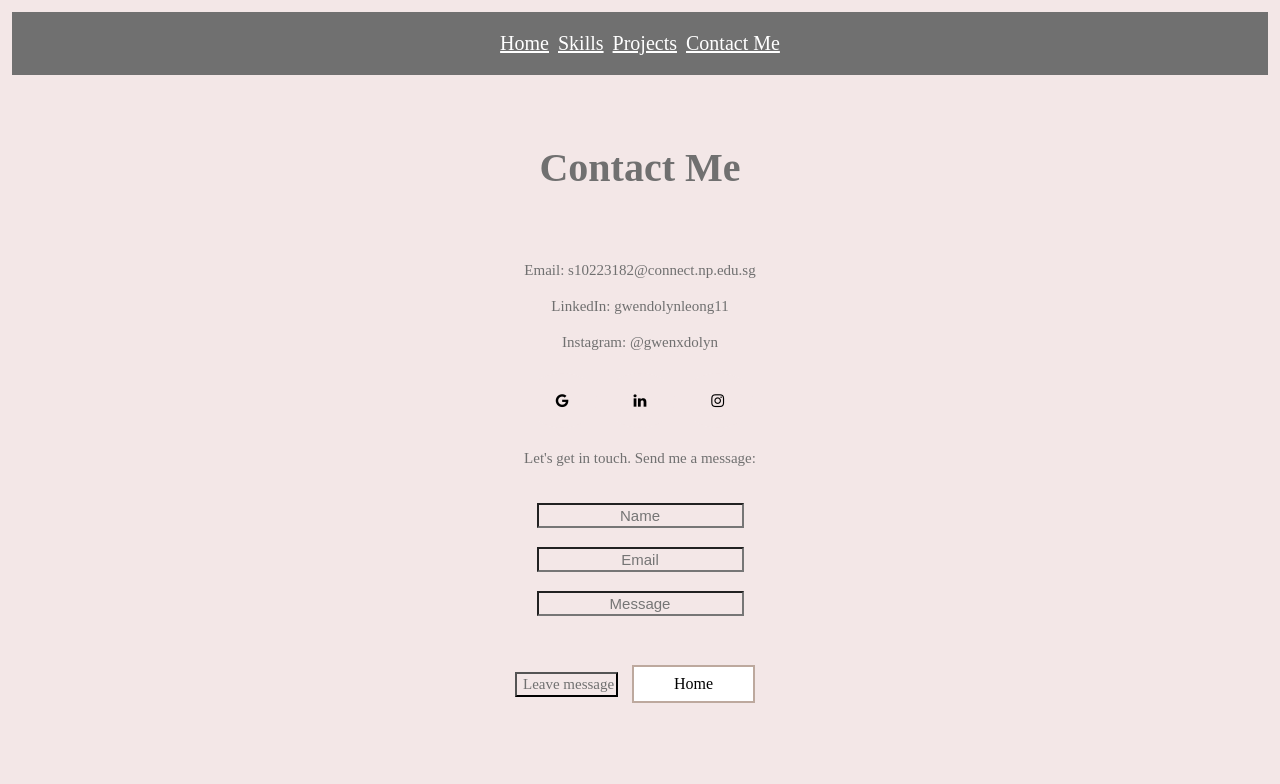
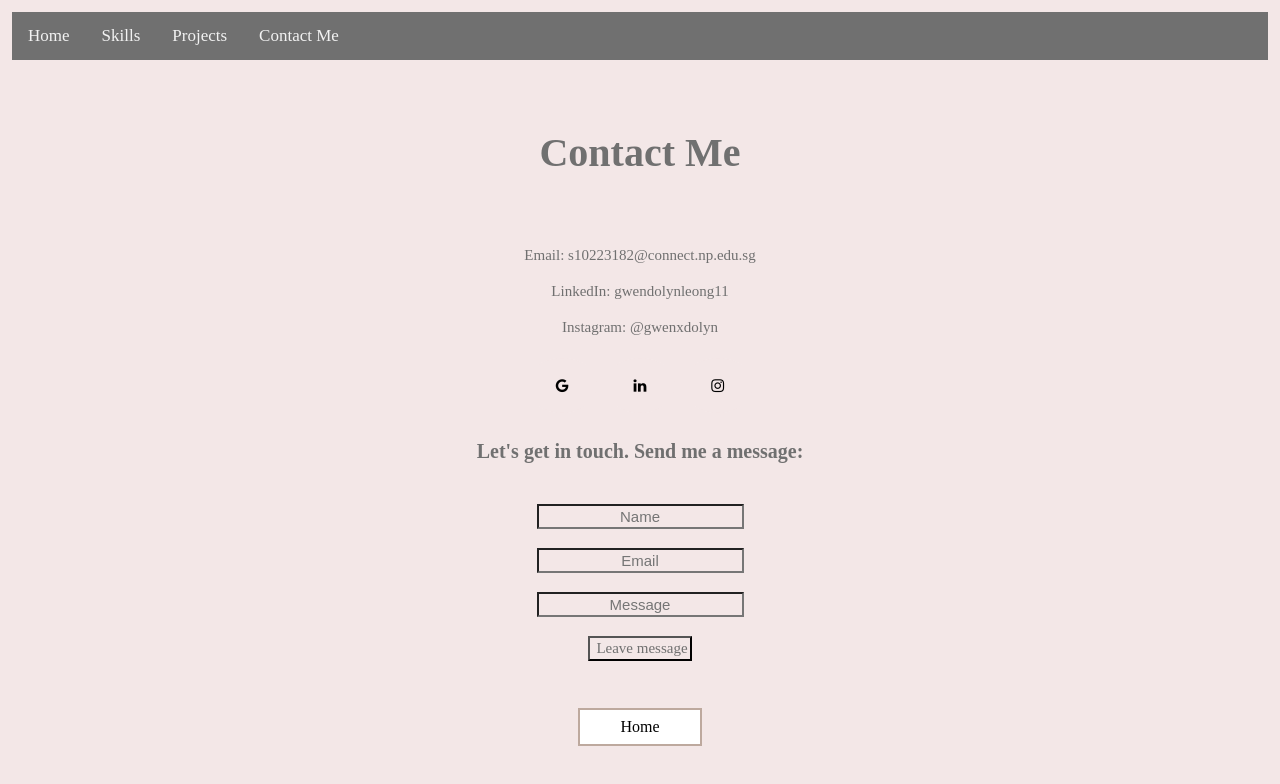
Before and after one commit to gwndolyn/assignment-1, a plain HTML site: page contactme.html in a window 1280 px wide. Drawn offline with Linux system fonts and the light colour scheme.

Commit message:
assigment 1

```diff
--- a/contactme.html
+++ b/contactme.html
@@ -7,7 +7,7 @@
 </head>
 
 <!-- Navigation bar -->
-<div class="header-background">
+<div id="navbar">
 
     <a href="index.html" class="header-background">Home</a>
     <a href="skills.html" class="header-background">Skills</a>
@@ -15,6 +15,8 @@
     <a href="contactme.html" class="header-background">Contact Me</a>
 
     </div>
+    <script type="text/javascript" src="navigationbar.js"></script>
+
 <!--contact-->
 <h5 id="contact" class="header">Contact Me</h5>
 <p>Email: s10223182@connect.np.edu.sg</p>
@@ -32,7 +34,7 @@
 </body>
 <!--get in touch-->
 <body>
-<p>Let's get in touch. Send me a message:</p>
+<p class="title">Let's get in touch. Send me a message:</p>
 <form action="url.php" target="post">
   <p><input class="contact" type="text" placeholder="Name" required name="Name"></p>
   <p><input class="contact" type="text" placeholder="Email" required name="Email"></p>
@@ -41,6 +43,7 @@
     <button type="submit">
       <i></i> Leave message
     </button>
+  </p>
 </body>
 <a href="index.html" class="button button1">Home</a>
 </html>
--- a/style.css
+++ b/style.css
@@ -77,6 +77,7 @@
   #navbar {
     overflow: hidden;
     background-color: #707070;
+
   }
 
   #navbar a {
@@ -108,6 +109,7 @@
     padding-top: 25px;
     padding-bottom: 25px;
     background-color: #D5CDCD;
+    background-image: linear-gradient(to bottom right, #F3E7E7, rgb(186, 177, 238));
   }
 
   .fa {
```
Also changed, not shown: index.html (+2 -0 lines), projects.html (+5 -2 lines), skills.html (+3 -1 lines), 2 other files.
